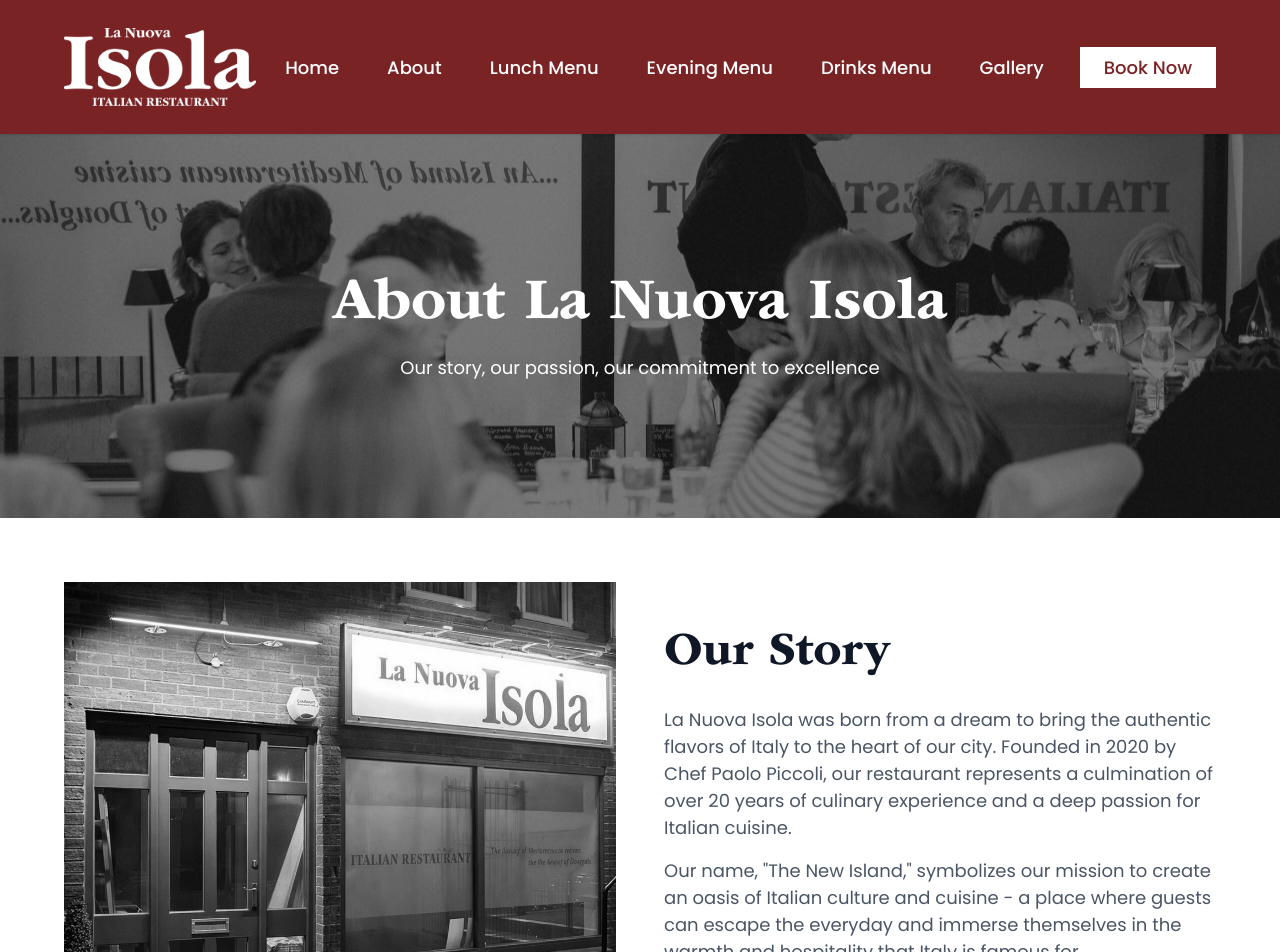
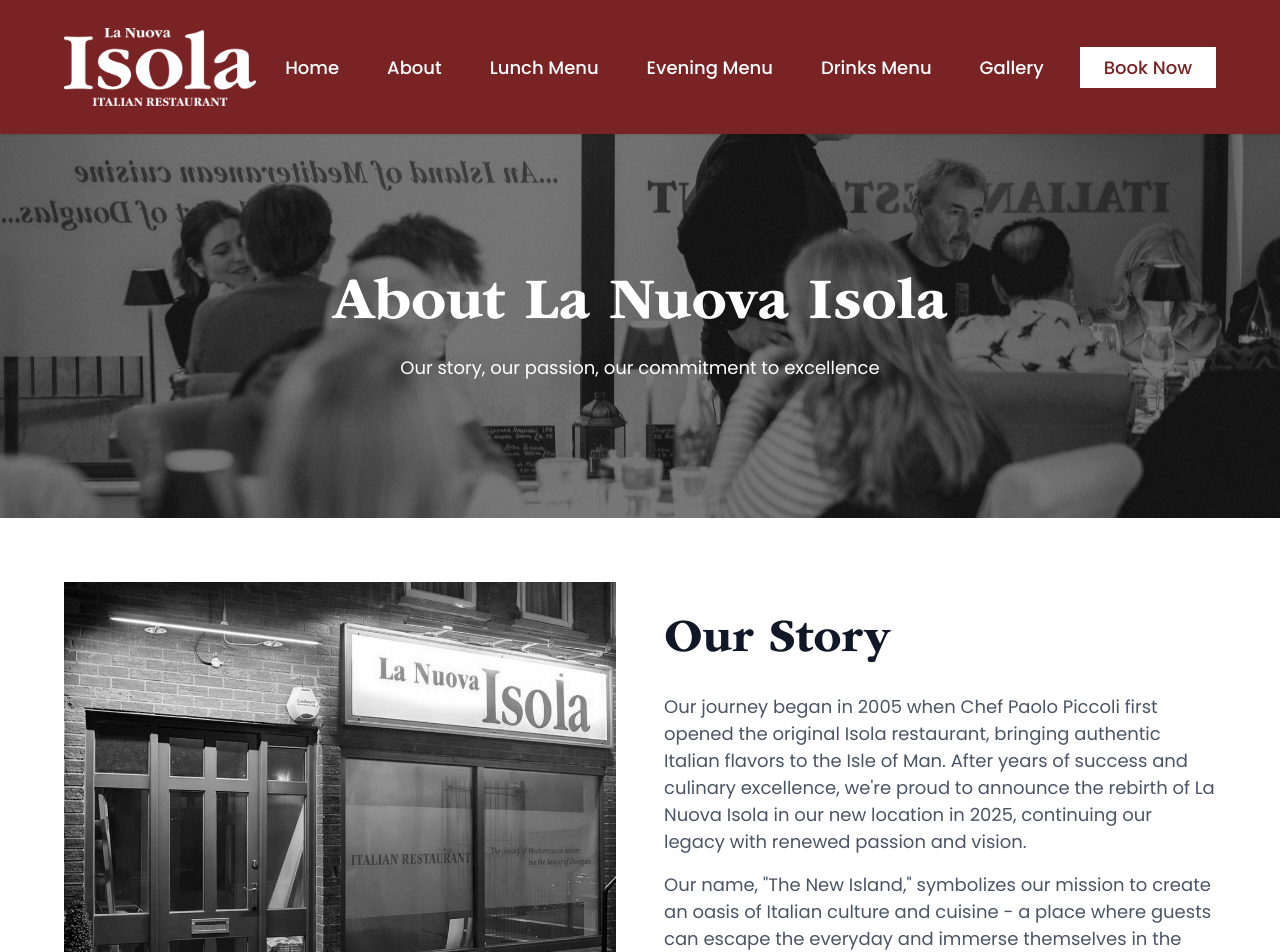
Before and after one commit to LYNKSPortal/la-nuova-isola-iom, a Next.js app: page /about in a window 1280 px wide. Shown: the top 952 px of the page. Built offline with nearby package versions, Linux system fonts and the light colour scheme.

Commit message:
Update Our Story - original Isola 2005 and new La Nuova Isola reborn 2025

```diff
--- a/src/app/about/page.tsx
+++ b/src/app/about/page.tsx
@@ -68,9 +68,9 @@
             <FadeIn className="order-1 lg:order-2">
               <h2 className="font-bold text-gray-900 mb-4 md:mb-6 text-xl md:text-2xl lg:text-3xl">Our Story</h2>
               <p className="text-gray-600 mb-3 md:mb-4 text-sm md:text-base">
-                La Nuova Isola was born from a dream to bring the authentic flavors of Italy to the heart of our city.
-                Founded in 2020 by Chef Paolo Piccoli, our restaurant represents a culmination of over 20 years of
-                culinary experience and a deep passion for Italian cuisine.
+                Our journey began in 2005 when Chef Paolo Piccoli first opened the original Isola restaurant, bringing authentic
+                Italian flavors to the Isle of Man. After years of success and culinary excellence, we're proud to announce
+                the rebirth of La Nuova Isola in our new location in 2025, continuing our legacy with renewed passion and vision.
               </p>
               <p className="text-gray-600 mb-3 md:mb-4 text-sm md:text-base">
                 Our name, "The New Island," symbolizes our mission to create an oasis of Italian culture and cuisine
```
